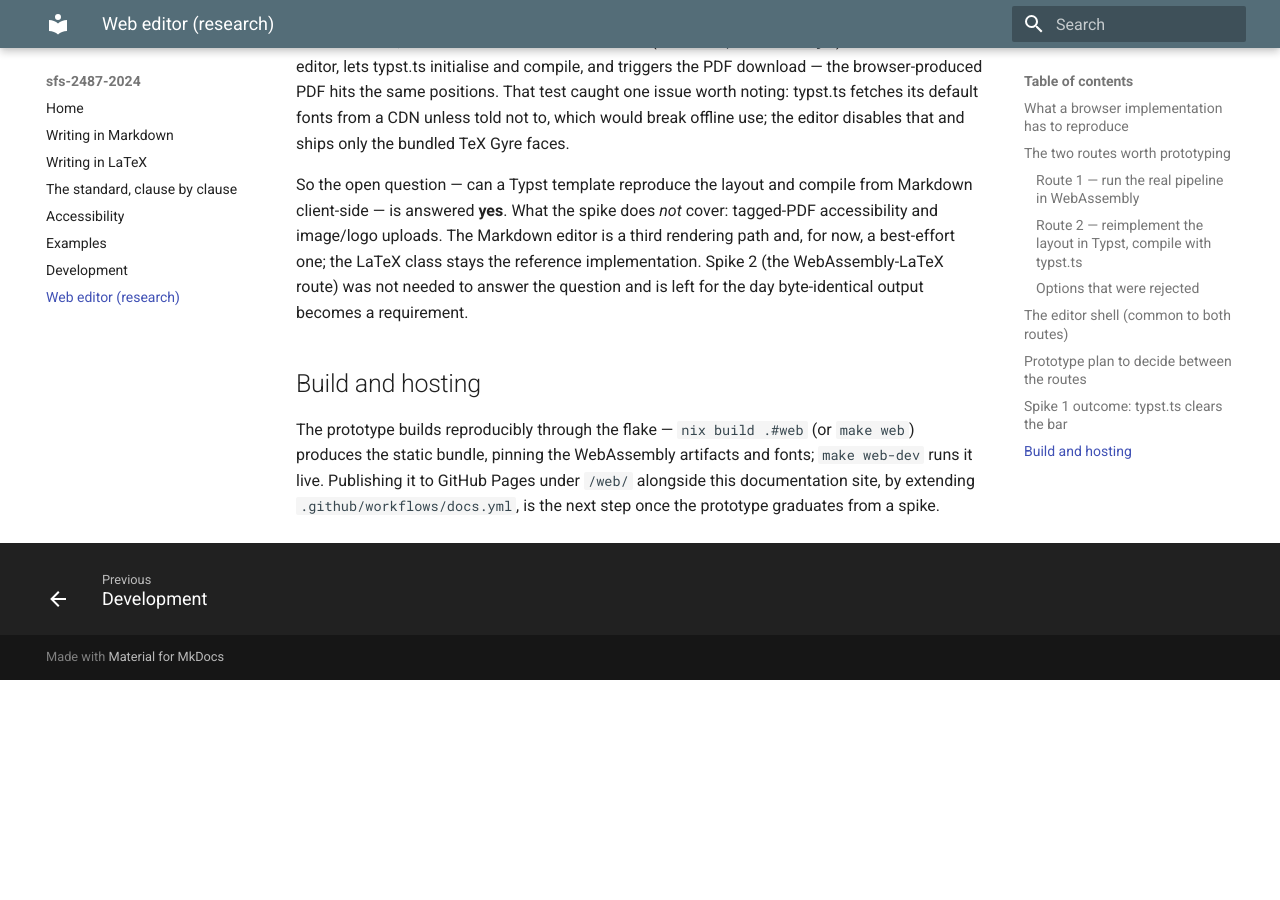
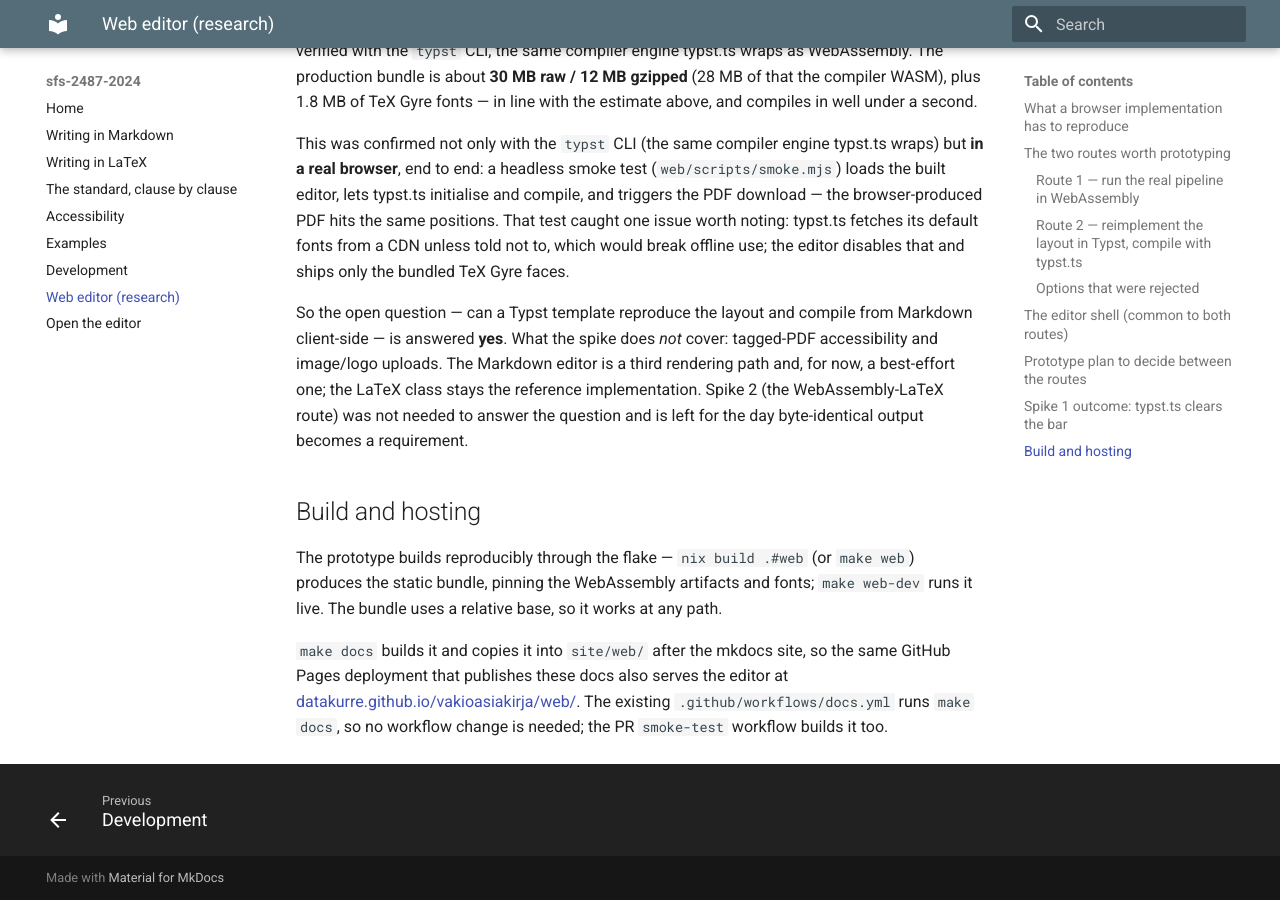
Before and after one commit to datakurre/vakioasiakirja, an MkDocs documentation site: the page built from docs/web-editor.md, in a window 1280 px wide and 900 px high, scrolled down 3859 px. Built offline with MkDocs 1.6.1 and Material for MkDocs 9.7.7, drawn with Linux system fonts in a browser that asks for light colours; before the commit the page ends 4539 px from its top, so only the background shows below that; some of the changed text lies outside the part shown.

Commit message:
Deploy the web editor to GitHub Pages under /web/
Serve the browser editor from the same Pages site as the docs, at
datakurre.github.io/vakioasiakirja/web/. The flake builds the bundle
with a relative base ("./") so it works at any path, and `make docs`
copies it into site/web/ after mkdocs (which cleans site/). The existing
docs.yml workflow runs `make docs`, so it now publishes the editor too;
the PR smoke-test workflow builds it as well. Add a site_url, a nav
entry and an in-page link to the live editor.

Verified end to end: `make docs` builds the full site including
site/web/, and the artifact compiles in a headless browser when served
under /vakioasiakirja/web/ (relative base resolves the WASM and fonts).

https://claude.ai/code/session_01SCYxbzNAqLBt9fp2kLECkY

```diff
--- a/docs/web-editor.md
+++ b/docs/web-editor.md
@@ -5,6 +5,14 @@ SFS 2487:2024 that runs **completely in the browser** — no server, no
 local TeX installation. It is a design study, not a shipped feature:
 the goal is to compare the realistic options and decide between them
 with two small prototypes before committing to an implementation.
+
+!!! tip "Try it"
+
+    The first prototype is live at
+    [**datakurre.github.io/vakioasiakirja/web/**](https://datakurre.github.io/vakioasiakirja/web/)
+    — write Markdown on the left, get the SFS 2487 PDF on the right,
+    entirely in your browser. Its source is in
+    [`web/`](https://github.com/datakurre/vakioasiakirja/tree/main/web).
 
 The existing converter (`nix run .`) already turns Markdown into a
 conforming PDF, but it needs nix or a TeX Live installation on the
@@ -205,7 +213,12 @@ left for the day byte-identical output becomes a requirement.
 
 The prototype builds reproducibly through the flake — `nix build .#web`
 (or `make web`) produces the static bundle, pinning the WebAssembly
-artifacts and fonts; `make web-dev` runs it live. Publishing it to
-GitHub Pages under `/web/` alongside this documentation site, by
-extending `.github/workflows/docs.yml`, is the next step once the
-prototype graduates from a spike.
+artifacts and fonts; `make web-dev` runs it live. The bundle uses a
+relative base, so it works at any path.
+
+`make docs` builds it and copies it into `site/web/` after the mkdocs
+site, so the same GitHub Pages deployment that publishes these docs also
+serves the editor at
+[datakurre.github.io/vakioasiakirja/web/](https://datakurre.github.io/vakioasiakirja/web/).
+The existing `.github/workflows/docs.yml` runs `make docs`, so no
+workflow change is needed; the PR `smoke-test` workflow builds it too.
--- a/mkdocs.yml
+++ b/mkdocs.yml
@@ -1,4 +1,5 @@
 site_name: sfs-2487-2024
+site_url: https://datakurre.github.io/vakioasiakirja/
 site_description: >-
   LaTeX document class and Markdown-to-PDF converter for Finnish office
   documents following SFS 2487:2024
@@ -27,3 +28,4 @@ nav:
   - Examples: examples.md
   - Development: development.md
   - Web editor (research): web-editor.md
+  - Open the editor: https://datakurre.github.io/vakioasiakirja/web/
```
Also changed, not shown: 2 other files.
